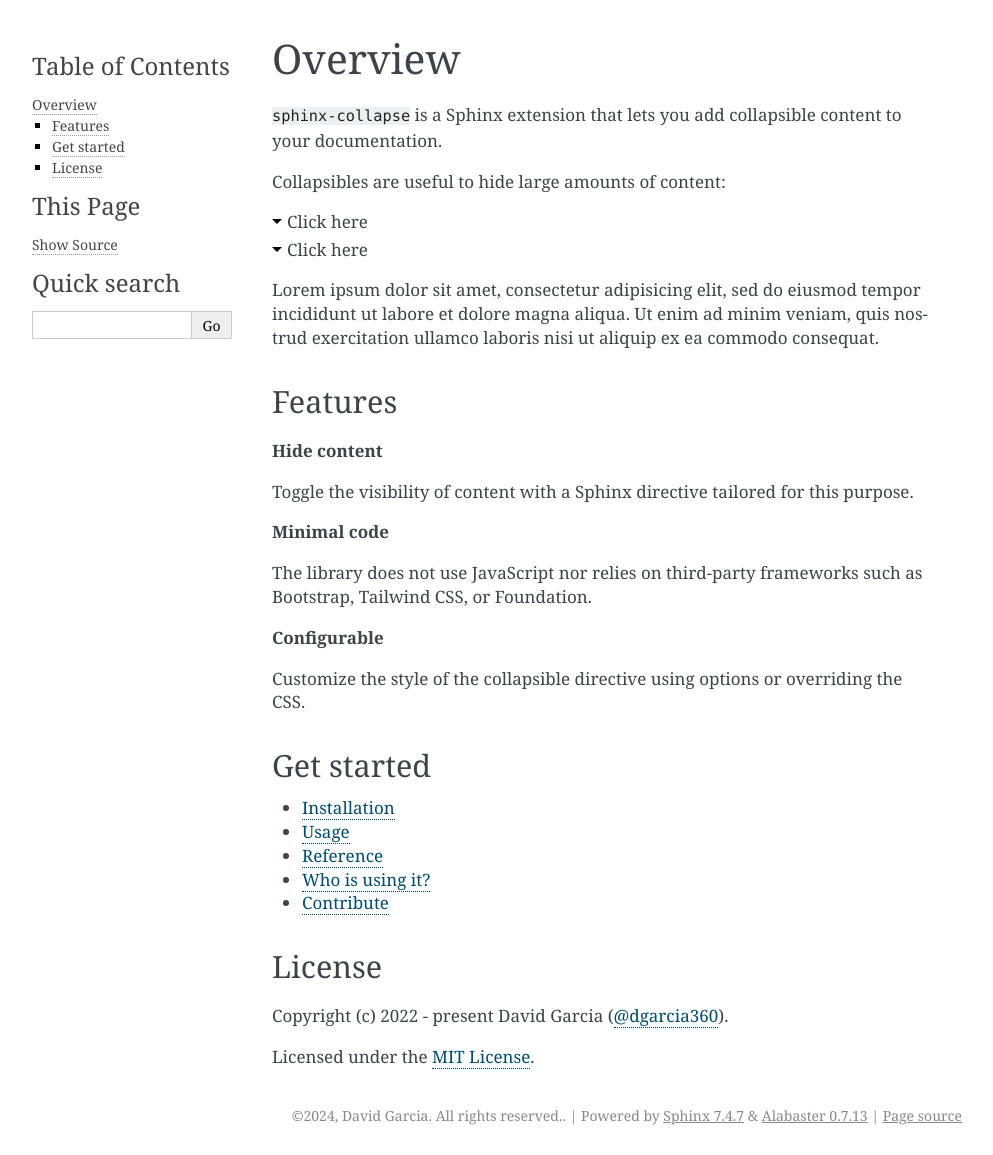
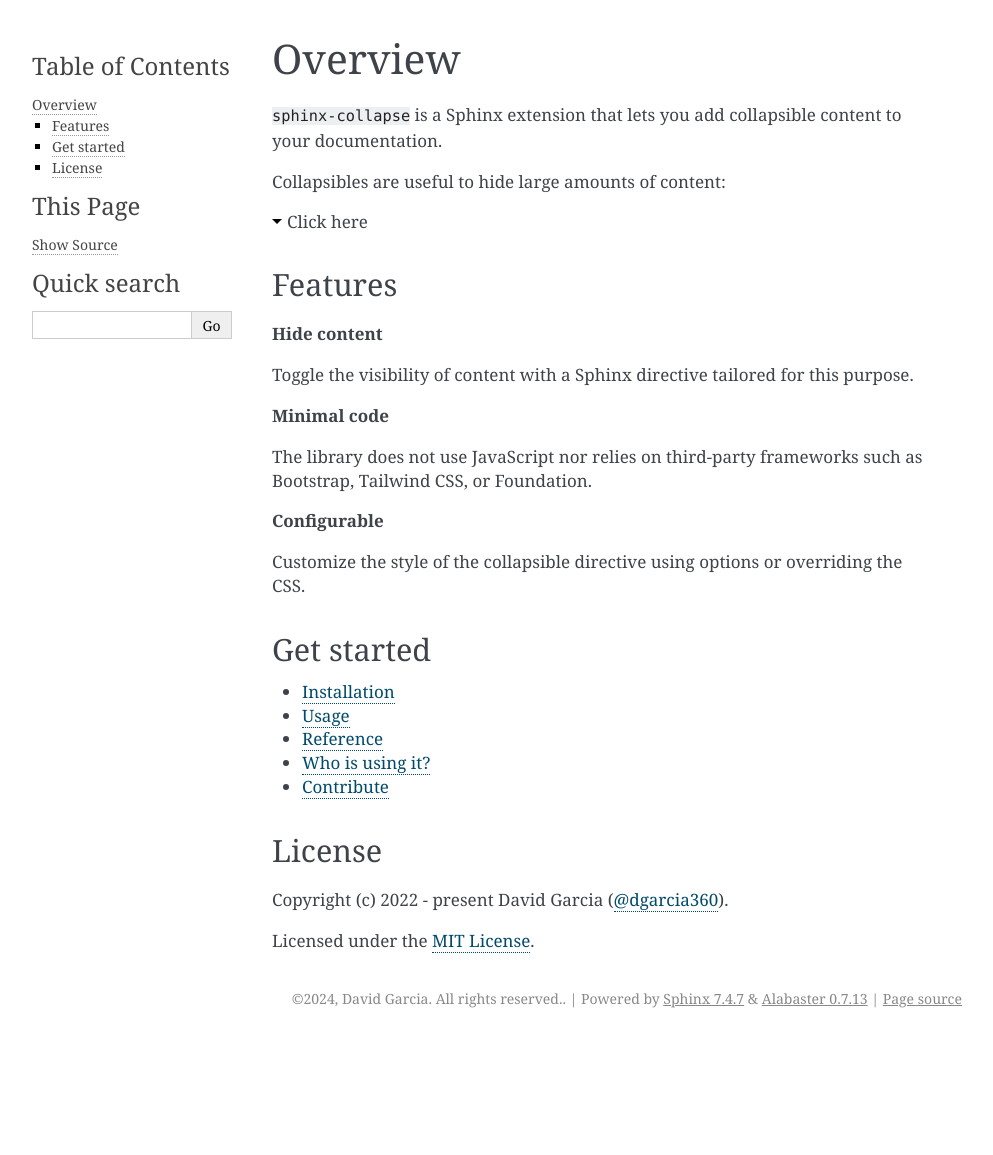
Before and after one commit to dgarcia360/sphinx-collapse, a Sphinx documentation site: the page built from docs/source/index.rst, in a window 1280 px wide. Shown: the whole page, without its empty margins (148-1141 px from the left). Built offline with Sphinx 7.4.7, drawn with Linux system fonts in a browser that asks for light colours; after the commit the page ends 1038 px from its top, so only the background shows below that.

Commit message:
Remove open example from index

```diff
--- a/docs/source/index.rst
+++ b/docs/source/index.rst
@@ -6,11 +6,6 @@ Overview
 Collapsibles are useful to hide large amounts of content:
 
 .. collapse:: Click here
-
-   Lorem ipsum dolor sit amet, consectetur adipisicing elit, sed do eiusmod tempor incididunt ut labore et dolore magna aliqua. Ut enim ad minim veniam, quis nostrud exercitation ullamco laboris nisi ut aliquip ex ea commodo consequat.
-
-.. collapse:: Click here
-   :open:
 
    Lorem ipsum dolor sit amet, consectetur adipisicing elit, sed do eiusmod tempor incididunt ut labore et dolore magna aliqua. Ut enim ad minim veniam, quis nostrud exercitation ullamco laboris nisi ut aliquip ex ea commodo consequat.
 
```
